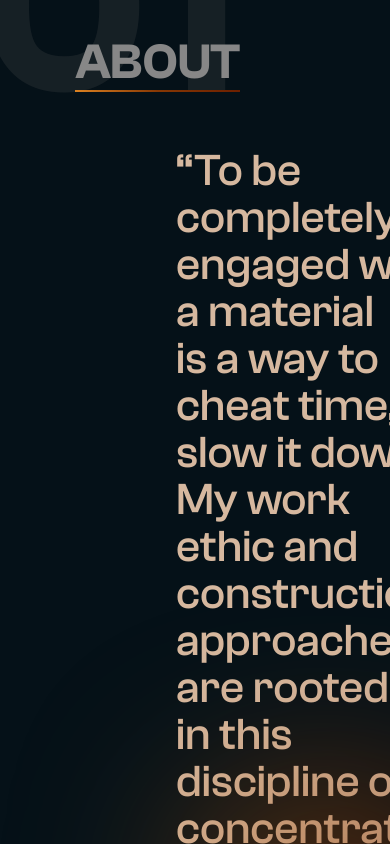
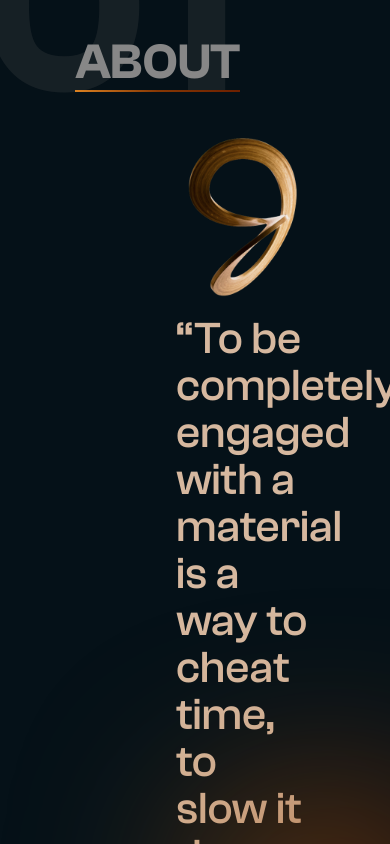
Before and after one commit to AfricanBudu/matthias-project, a React (Vite) app: page / in a window 390 px wide. Shown: the part 2400-3244 px from the top of the page. Built offline with nearby package versions, Linux system fonts and the light colour scheme.

Commit message:
Adjusted About first section

```diff
--- a/src/assets/about.jsx
+++ b/src/assets/about.jsx
@@ -1,14 +1,15 @@
 import Header from "./header";
+import img from "/images/matthias-about-image.png";
 
 const About = () => {
   return (
     <div className=" overflow-x-hidden relative">
+        {/* ==== Header ========= */}
         <Header order={'01'} text={'ABOUT'}/>
-
-
-        <div className="container pl-44 pr-20 flex justify-between">
+        {/* ======== About Content==== */}
+        <div className="pl-44 pr-20 flex flex-col justify-between md:flex-row">
             <div>
-                <img src="/images/matthias-about-image.png" alt="" />
+                <img src={img} alt="" />
             </div>
             <div className="pt-3">
                 <p className="text-[#D6B89F] text-[2.8125rem] leading-[2.9375rem] font-Medium_Grotesk">
```
